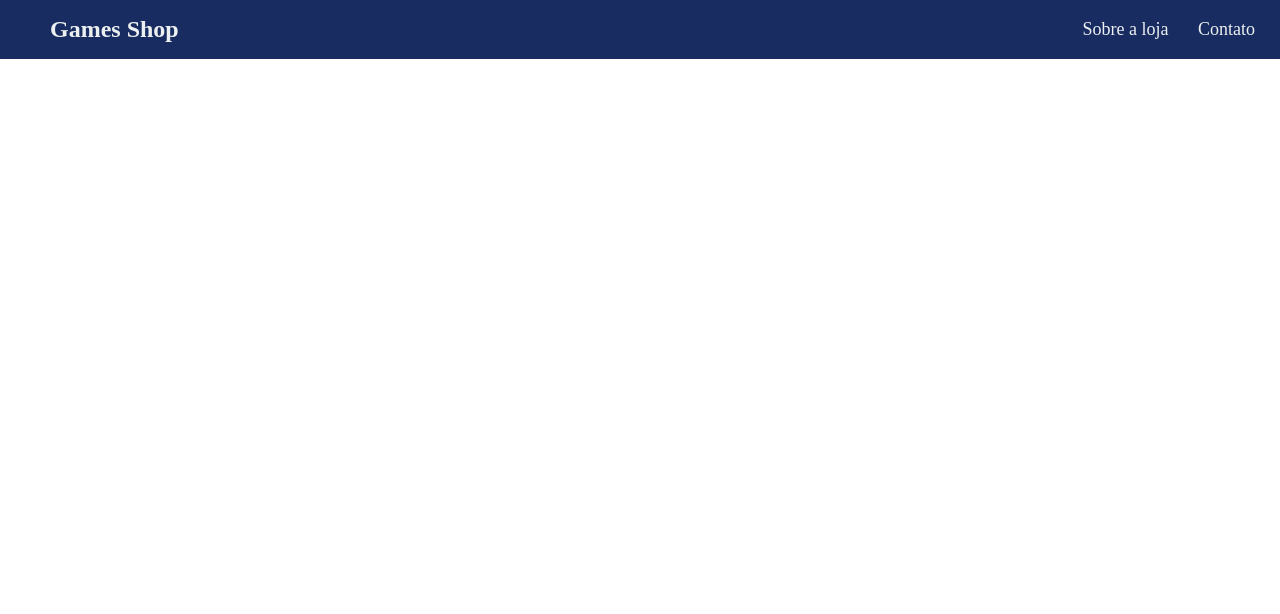
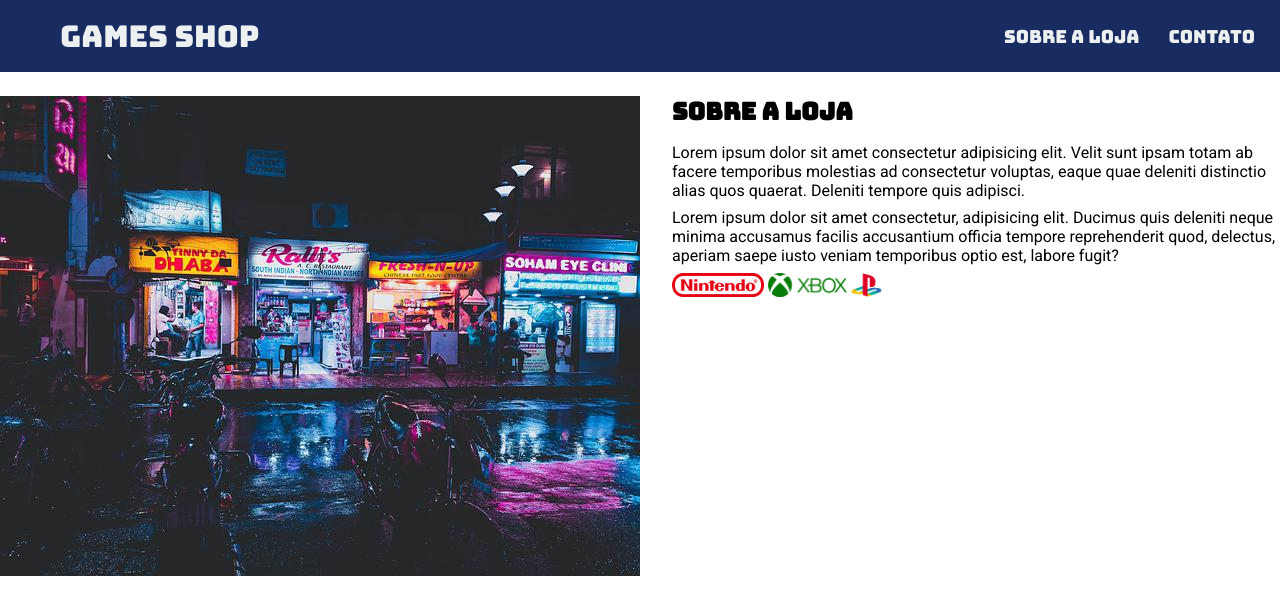
Before and after one commit to MylenaFDS/Games-Shop, a plain HTML site: page index.html in a window 1280 px wide. Drawn offline with Linux system fonts and the light colour scheme.

Commit message:
Fazendo modificações no código

```diff
--- a/index.html
+++ b/index.html
@@ -6,6 +6,10 @@
     <title>Games Shop - A sua loja de games</title>
     <link rel="stylesheet" href="./reset.css">
     <link rel="stylesheet" href="./main.css">
+
+    <link rel="preconnect" href="https://fonts.googleapis.com">
+    <link rel="preconnect" href="https://fonts.gstatic.com" crossorigin>
+    <link href="https://fonts.googleapis.com/css2?family=Bungee&family=Roboto&display=swap" rel="stylesheet">
 </head>
 <body>
     <header>
@@ -23,6 +27,24 @@
             </nav>
         </div>
     </header>
-
+    <section>
+        <div class="container">
+            <img class="store-front" src="./images/loja.jpg" alt="Fachada da loja Games Shop">
+            <div>
+                <h2>Sobre a loja</h2>
+                <p>
+                    Lorem ipsum dolor sit amet consectetur adipisicing elit. Velit sunt ipsam totam ab facere temporibus molestias ad consectetur voluptas, eaque quae deleniti distinctio alias quos quaerat. Deleniti tempore quis adipisci.
+                </p>
+                <p>
+                    Lorem ipsum dolor sit amet consectetur, adipisicing elit. Ducimus quis deleniti neque minima accusamus facilis accusantium officia tempore reprehenderit quod, delectus, aperiam saepe iusto veniam temporibus optio est, labore fugit?
+                </p>
+                <ul class="brands-list">
+                    <li><img src="./images/nintendo.png" alt="Nintendo"></li>
+                    <li><img src="./images/xbox.png" alt="Xbox"></li>
+                    <li><img src="./images/playstation.png" alt="Playstation"></li>
+                </ul>
+            </div>
+        </div>
+    </section>
 </body>
 </html>
--- a/main.css
+++ b/main.css
@@ -1,11 +1,23 @@
+header,
+section h2{
+    font-family: 'Bungee', cursive;
+}
+
+body{
+    font-family: 'Roboto', sans-serif;
+}
 header{
     padding: 16px 0;
     background-color: #182c61;
     color: #ecf0f1;
-
 }
 
-header .container{
+header h1{
+    font-weight: normal;
+}
+
+header .container,
+section .container{
     display: flex;
     align-items: center;
     justify-content: space-between;
@@ -30,6 +42,34 @@ header nav li a{
 }
 
 header h1 {
-    margin: 0 50px;
-    font-size: 24px;
+    margin: 0 60px;
+    font-size: 30px;
 }
+
+.brands-list img{
+    height: 24px;
+}
+
+.brands-list li{
+    display: inline;
+}
+
+section .container{
+    align-items: flex-start;
+}
+
+section {
+    padding: 24px 0;
+}
+
+section h2{
+    margin-bottom: 16px;
+}
+
+section p{
+    margin-bottom: 8px;
+}
+
+.store-front{
+    margin-right: 32px;
+}
```
